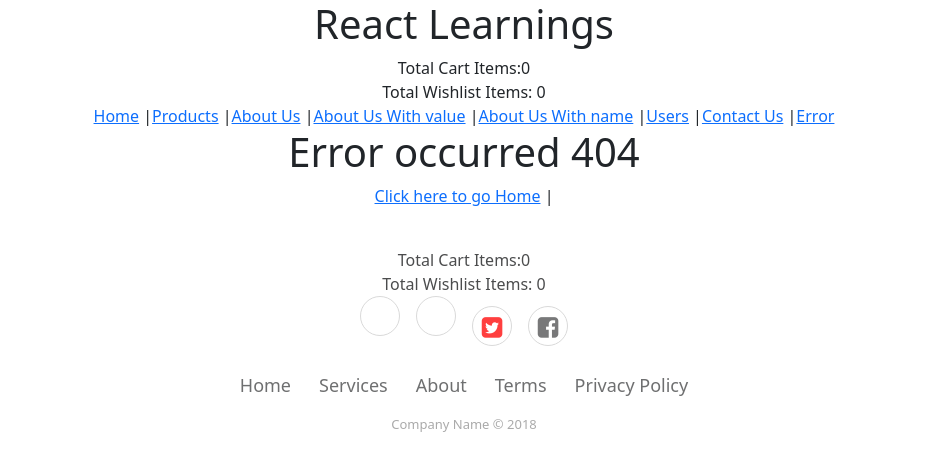
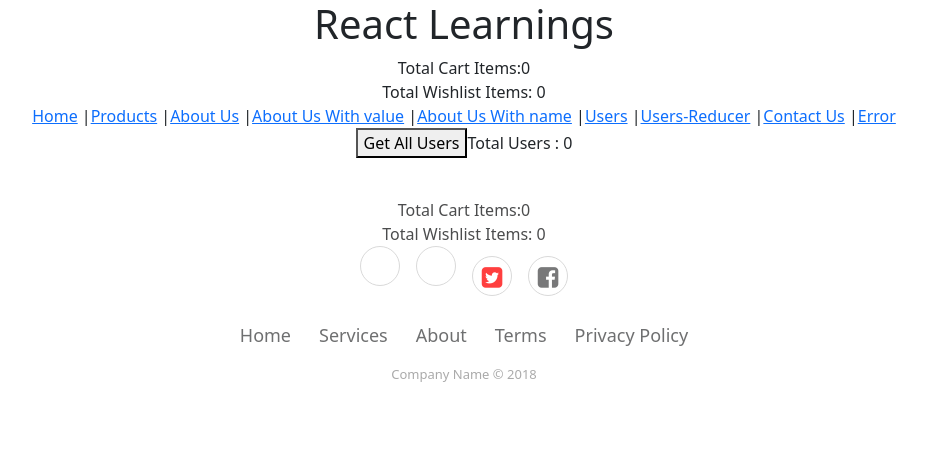
Before and after one commit to nulilakshman/ReactTraining, a React (Create React App) app in the folder reactrouting/: page /users-reducer in a window 1280 px wide. Shown: the top 470 px of the page, without its empty margins (176-1103 px from the left). Built offline with nearby package versions, Linux system fonts and the light colour scheme.

Commit message:
thunk integration

```diff
--- a/reactrouting/package.json
+++ b/reactrouting/package.json
@@ -15,6 +15,7 @@
     "react-router-dom": "^6.3.0",
     "react-scripts": "5.0.1",
     "redux": "^4.2.0",
+    "redux-thunk": "^2.4.1",
     "web-vitals": "^2.1.4"
   },
   "scripts": {
--- a/reactrouting/src/App.js
+++ b/reactrouting/src/App.js
@@ -15,6 +15,7 @@ function App() {
       <Link to='/about/10'>About Us With value</Link> |
       <Link to='/about/username/testuser/uid/45'>About Us With name</Link> |
       <Link to='/users'>Users</Link> |
+      <Link to='/users-reducer'>Users-Reducer</Link> |
       <Link to='/contactus'>Contact Us</Link> |
       <Link to='/contactus-1'>Error</Link>
 
--- /dev/null
+++ b/reactrouting/src/actions/userActions.js
@@ -0,0 +1,16 @@
+import axios from "axios"
+
+export function getUsers() {
+    debugger
+    return (dispatch) => {
+        debugger
+        axios.get('https://reqres.in/api/users?page=2').then((x) => {
+            debugger
+            console.log('Data Received from API', x)
+            dispatch({ type: 'GET-ALL-USERS', payload: x.data.data })
+        }).catch(e => {
+            console.log('Error !!!');
+        });
+        console.log('Api call Triggered !!');
+    }
+}
--- /dev/null
+++ b/reactrouting/src/components/Users/UsersList.js
@@ -0,0 +1,22 @@
+import React from "react";
+import { connect } from "react-redux";
+import { getUsers } from "../../actions/userActions";
+const UsersList = ({ users, getUsers }) => {
+    console.log('users', users)
+    return (
+        <div>
+            <button onClick={getUsers}>Get All Users</button>
+            Total Users : {users.length}
+        </div>
+    )
+}
+
+const mapStateToProps = (state) => ({
+    users: state.UserReducer.usersList
+})
+
+const mapDispatchToProps = {
+    getUsers: getUsers
+}
+
+export default connect(mapStateToProps, mapDispatchToProps)(UsersList)
--- a/reactrouting/src/index.js
+++ b/reactrouting/src/index.js
@@ -15,6 +15,7 @@ import UserInformation from './components/Users/UserInformation';
 import { Provider } from 'react-redux'
 import store from './store';
 import ProductsList from './components/Products/ProductsList';
+import UsersList from './components/Users/UsersList';
 const root = ReactDOM.createRoot(document.getElementById('root'));
 root.render(
   <React.StrictMode>
@@ -25,6 +26,7 @@ root.render(
             <Route path='/home' element={<Home />} ></Route>
             <Route path='/products' element={<ProductsList />} ></Route>
             <Route path='/users' element={<Users />} ></Route>
+            <Route path='/users-reducer' element={<UsersList />} ></Route>
             <Route path='/userinfo' element={<UserInformation />} >
               <Route path='uname/:name/uid/:id' element={<About />}></Route>
             </Route>
--- a/reactrouting/src/reducers/ProductWishList.js
+++ b/reactrouting/src/reducers/ProductWishList.js
@@ -3,7 +3,6 @@ const initialState = {
 }
 
 const ProductWishListReducer = (state = [], action) => {
-    debugger
     if (action.type === 'ADD-TO-WISHLIST') {
         const items = [...state, action.selectedproduct]
         return items;
--- /dev/null
+++ b/reactrouting/src/reducers/UserReducer.js
@@ -0,0 +1,15 @@
+const initialState = {
+    usersList: []
+}
+
+const UserReducer = (state = initialState, action) => {
+    debugger
+    if (action.type === 'GET-ALL-USERS') {
+        return { usersList: action.payload };
+        //const result={...state, }
+    }
+
+    return state;
+}
+
+export default UserReducer
--- a/reactrouting/src/reducers/cartItems.js
+++ b/reactrouting/src/reducers/cartItems.js
@@ -1,11 +1,5 @@
-
-const initialState = {
-    items: []
-}
 
 const cartItemsReducer = (state = [], action) => {
-
-    debugger
     if (action.type === 'ADD-TO-CART') {
         //state.push(action.selectedproduct)
         const items = [...state, action.selectedproduct]
--- a/reactrouting/src/reducers/index.js
+++ b/reactrouting/src/reducers/index.js
@@ -1,7 +1,7 @@
 import { combineReducers } from "redux";
 import cartItemsReducer from "./cartItems";
 import ProductWishListReducer from "./ProductWishList";
-
-const rootReducer = combineReducers({ cartItemsReducer, ProductWishListReducer })
+import UserReducer from "./UserReducer";
+const rootReducer = combineReducers({ cartItemsReducer, ProductWishListReducer, UserReducer })
 
 export default rootReducer;
--- a/reactrouting/src/store/index.js
+++ b/reactrouting/src/store/index.js
@@ -1,8 +1,9 @@
 import { createStore } from 'redux';
 import cartItemsReducer from '../reducers/cartItems'
 import rootReducer from '../reducers';
-
+import thunk from 'redux-thunk';
+import { applyMiddleware } from 'redux';
 //const store = createStore(cartItemsReducer)
-const store = createStore(rootReducer)
+const store = createStore(rootReducer, applyMiddleware(thunk))
 
 export default store
```
